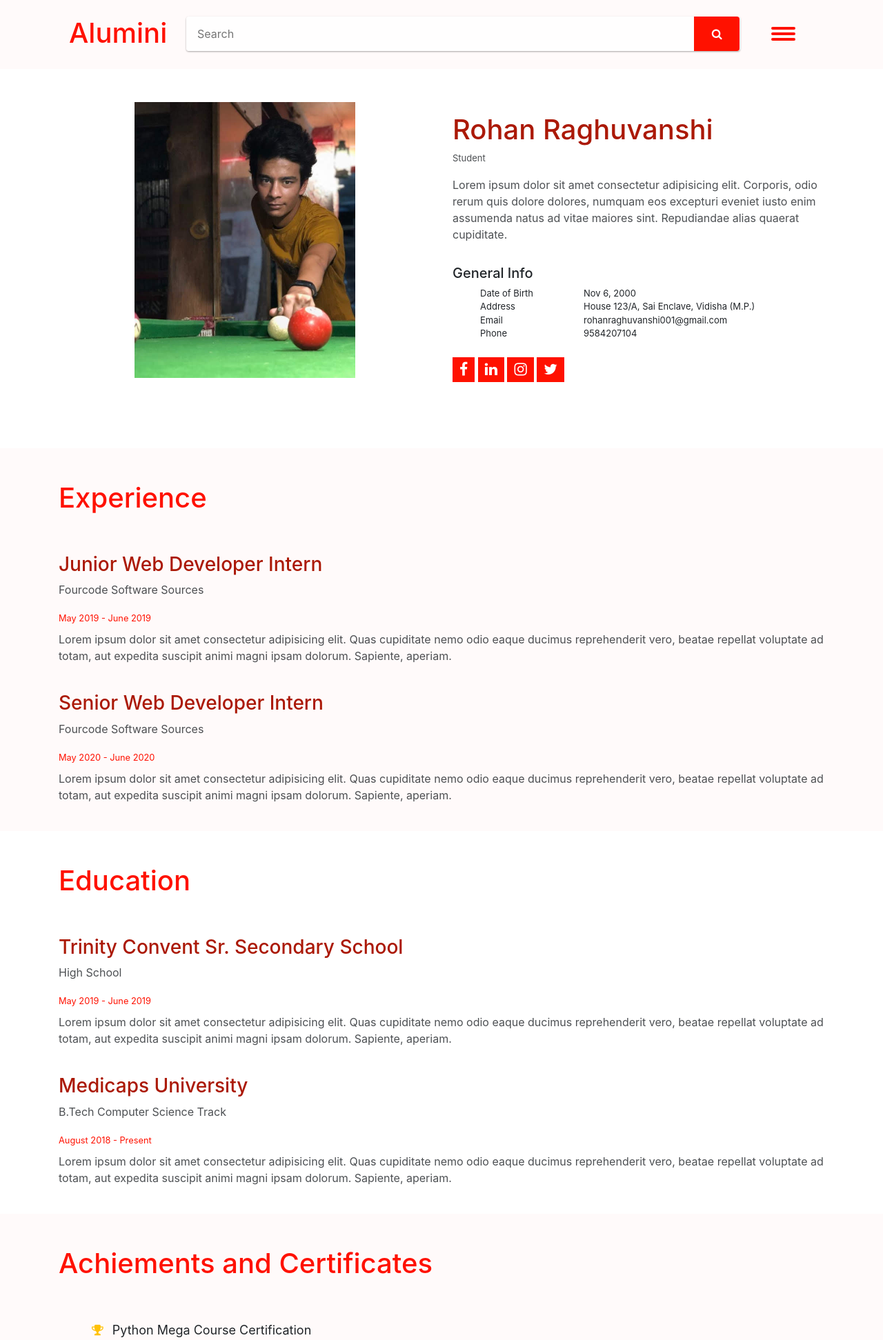
After one commit to rohanraghuwanshi/Alumini-Project, a Django app: page /accounts/profile/ in a window 1280 px wide. The commit adds this page. Shown: the top 1943 px of the page at 69% size. Run offline with Django 3.2, Linux system fonts and the light colour scheme; some libraries are stand-ins or nearby versions.

Commit message:
Template's added and edited

```diff
--- /dev/null
+++ b/profiles/templates/registration/profilepage.htm
@@ -0,0 +1,146 @@
+{% extends 'base.html' %}{% load static %}
+{% block body_block %}
+<section class="profile-page pt-5">
+	<div class="container">
+		<div class="profile-details row">
+			<div class="profile-image col-lg-6 pb-3">
+				<img src="{% static '/images/profilepic/profile.jpg' %}" alt="">
+			</div>
+			<div class="profile-text col-lg-6 p-3">
+				<div class="personal-details">
+					<h1>Rohan Raghuvanshi</h1>
+					<p>Student</p>
+				</div>
+				<div class="user-bio pb-3">
+					<p>Lorem ipsum dolor sit amet consectetur adipisicing elit. Corporis, odio rerum quis dolore
+						dolores, numquam eos excepturi eveniet iusto enim assumenda natus ad vitae maiores sint.
+						Repudiandae alias quaerat cupiditate.</p>
+				</div>
+				<div class="general-info">
+					<h5>General Info</h5>
+					<ul>
+						<li><span>Date of Birth</span>Nov 6, 2000</li>
+						<li><span>Address</span>House 123/A, Sai Enclave, Vidisha (M.P.)</li>
+						<li><span>Email</span>rohanraghuvanshi001@gmail.com</li>
+						<li><span>Phone</span>9584207104</li>
+					</ul>
+				</div>
+				<div class="social-links pt-2">
+					<a href="#" class="fa fa-lg fa-facebook"></a>
+					<a href="#" class="fa fa-lg fa-linkedin"></a>
+					<a href="#" class="fa fa-lg fa-instagram"></a>
+					<a href="#" class="fa fa-lg fa-twitter"></a>
+				</div>
+			</div>
+		</div>
+	</div>
+</section>
+
+<section class="experience-section pt-5">
+	<div class="container">
+		<h1 class="pb-5 section-title">Experience</h1>
+
+		<div class="experience pb-4">
+			<div class="experience-title">
+				<h3>Junior Web Developer Intern</h3>
+				<p>Fourcode Software Sources</p>
+			</div>
+			<div class="experience-desc">
+				<small>May 2019 - June 2019</small>
+				<p class="pt-2">Lorem ipsum dolor sit amet consectetur adipisicing elit. Quas cupiditate nemo odio eaque
+					ducimus reprehenderit vero, beatae repellat voluptate ad totam, aut expedita suscipit animi magni
+					ipsam dolorum. Sapiente, aperiam.</p>
+			</div>
+		</div>
+		<div class="experience pb-4">
+			<div class="experience-title">
+				<h3>Senior Web Developer Intern</h3>
+				<p>Fourcode Software Sources</p>
+			</div>
+			<div class="experience-desc">
+				<small>May 2020 - June 2020</small>
+				<p class="pt-2">Lorem ipsum dolor sit amet consectetur adipisicing elit. Quas cupiditate nemo odio eaque
+					ducimus reprehenderit vero, beatae repellat voluptate ad totam, aut expedita suscipit animi magni
+					ipsam
+					dolorum. Sapiente, aperiam.</p>
+			</div>
+		</div>
+
+	</div>
+</section>
+
+<section class="education-section pt-5">
+	<div class="container">
+		<h1 class="pb-5 section-title">Education</h1>
+
+		<div class="experience pb-4">
+			<div class="experience-title">
+				<h3>Trinity Convent Sr. Secondary School</h3>
+				<p>High School</p>
+			</div>
+			<div class="experience-desc">
+				<small>May 2019 - June 2019</small>
+				<p class="pt-2">Lorem ipsum dolor sit amet consectetur adipisicing elit. Quas cupiditate nemo odio eaque
+					ducimus reprehenderit vero, beatae repellat voluptate ad totam, aut expedita suscipit animi magni
+					ipsam dolorum. Sapiente, aperiam.</p>
+			</div>
+		</div>
+		<div class="experience pb-4">
+			<div class="experience-title">
+				<h3>Medicaps University</h3>
+				<p>B.Tech Computer Science Track</p>
+			</div>
+			<div class="experience-desc">
+				<small>August 2018 - Present</small>
+				<p class="pt-2">Lorem ipsum dolor sit amet consectetur adipisicing elit. Quas cupiditate nemo odio eaque
+					ducimus reprehenderit vero, beatae repellat voluptate ad totam, aut expedita suscipit animi magni
+					ipsam
+					dolorum. Sapiente, aperiam.</p>
+			</div>
+		</div>
+	</div>
+</section>
+
+<section class="achievements-section pt-5">
+	<div class="container">
+		<h1 class="pb-5 section-title">Achiements and Certificates</h1>
+
+		<ul class="achievements-list pb-4">
+			<li><i class="fa fa-trophy text-warning p-2"> </i> Python Mega Course Certification</li>
+			<li><i class="fa fa-trophy text-warning p-2"> </i> Portfolio Website Created</li>
+			<li><i class="fa fa-trophy text-warning p-2"> </i> 3rd Rank NMIMS Hackathon</li>
+			<li><i class="fa fa-trophy text-warning p-2"> </i> Python Mega Course Certification</li>
+			<li><i class="fa fa-trophy text-warning p-2"> </i> Portfolio Website Created</li>
+			<li><i class="fa fa-trophy text-warning p-2"> </i> 3rd Rank NMIMS Hackathon</li>
+		</ul>
+	</div>
+</section>
+
+<section class="skills-section pt-5">
+	<div class="container">
+		<h1 class="pb-5 section-title">Skills and Hobbies</h1>
+		<div class="row">
+
+			<div class="col-lg-6">
+				<h3>Skills</h3>
+				<ul class="achievements-list pb-4">
+					<li>Python</li>
+					<li>Django</li>
+					<li>HTML</li>
+					<li>CSS</li>
+					<li>Java Script</li>
+				</ul>
+			</div>
+			<div class="col-lg-6">
+				<h3>Hobbies</h3>
+				<ul class="achievements-list pb-4">
+					<li>Football</li>
+					<li>Pool</li>
+					<li>Reading</li>
+				</ul>
+			</div>
+		</div>
+	</div>
+</section>
+
+{% endblock body_block %}
--- a/profiles/urls.py
+++ b/profiles/urls.py
@@ -12,5 +12,6 @@ urlpatterns = [
     path('registration/complete-profile/<int:pk>/', ProfileCompletionView.as_view(), name='profile_completion'),
     path('registration/add-profile-links/<int:pk>/', ProfileLinkAdditionView.as_view(), name='profile_links'),
     path('registration/add-address/', AddressView.as_view(), name='address'),
+    path("profile/", ProfileView.as_view(), name="profile"),
     path('logout/', LogoutView.as_view(), name='logout'),
 ]
--- a/profiles/views.py
+++ b/profiles/views.py
@@ -2,7 +2,7 @@ from django.shortcuts import render, redirect
 from django.contrib.auth import authenticate, login
 from django.contrib.auth.mixins import LoginRequiredMixin
 from django.contrib.auth.models import User
-from django.views.generic import CreateView, UpdateView
+from django.views.generic import CreateView, UpdateView, TemplateView
 
 from .forms import *
 from .models import Profile, Address
@@ -70,3 +70,6 @@ class ProfileLinkAdditionView(UpdateView):
     def form_valid(self, form):
         form.save()
         return redirect('/')
+
+class ProfileView(TemplateView):
+    template_name = "registration/profilepage.htm"
--- a/static/css/style.css
+++ b/static/css/style.css
@@ -3,7 +3,9 @@
 body {
     background-color: #fffafa;
 }
-
+p{
+    opacity: 0.8;
+}
 
 /* Menu Css */
 
@@ -83,7 +85,7 @@ body {
     text-decoration: none;
 }
 
-@media only screen and (max-width: 750px) {
+@media only screen and (max-width: 767px) {
     .menu {
         width: 300px;
         left: -300px;
@@ -102,6 +104,12 @@ body {
 }
 
 @media only screen and (max-width: 400px) {
+    .menu {
+        width: 250px;
+        left: -250px;
+        padding: 50px;
+    }
+
     .menu_toggler {
         right: 23%;
     }
@@ -404,14 +412,15 @@ header .search-form .button:hover {
 
 
 /* About us section */
-.about-us-section{
+.about-us-section,
+.profile-page {
     margin-top: 100px;
     background-color: #fff;
     text-align: center;
 }
 
 .our-team-section h1,
-.about-us-section h1{
+.about-us-section h1 {
     color: #ab1906;
 }
 
@@ -420,22 +429,103 @@ header .search-form .button:hover {
     opacity: 0.95;
     font-size: larger;
 }
-
-.about-us-story p{
+/*
+.about-us-story p {
     position: relative;
     top: 20%;
+} */
+
+.about-us-story .story-img{
+    text-align: center;
 }
 
-.about-us-section img{
+.about-us-story img {
     max-height: 350px;
 }
 
-.our-team-section a{
+.our-team-section a {
     color: #ab1906;
 }
 
 @media only screen and (max-width: 740px) {
-    .about-us-section {
+
+    .about-us-section,
+    .profile-page {
         margin-top: 150px;
     }
 }
+
+
+/* Profile page css */
+.profile-page .profile-text{
+    margin-bottom: 80px;
+    text-align: left;
+    font-size: medium;
+}
+
+.profile-text .personal-details{
+    font-size: small;
+}
+
+.profile-page div.profile-image img {
+    max-height: 400px;
+}
+
+.profile-page .profile-text h1{
+    color: #ab1906;
+}
+
+.profile-page .general-info li{
+    list-style: none;
+    font-size: small;
+}
+
+.profile-page .general-info li span{
+    min-width: 150px;
+    display: inline-block;
+}
+
+.profile-page .social-links a{
+    text-decoration: none;
+    background: #ff1100;
+    color: #fff;
+    padding: 10px;
+    transition: 0.2s;
+}
+
+.profile-page .social-links a:hover{
+    background: #ab1906;
+    color: #ffffff;
+}
+
+.experience-desc small,
+.section-title{
+    color: #ff1100 !important;
+}
+
+.experience-title h3{
+    color: #ab1906;
+}
+
+.education-section,
+.skills-section{
+    background-color: #fff;
+}
+
+.skills-section{
+    background: #fffafa;
+}
+
+.skills-section h3{
+    color: #ab1906;
+}
+
+.achievements-list li{
+    list-style: none;
+    font-size: large;
+    transition: 0.2s;
+}
+
+.achievements-list li i{
+    min-width: 20px;
+}
--- a/templates/base.html
+++ b/templates/base.html
@@ -41,12 +41,10 @@
             <div class="menu">
                 <a href="{% url 'homeapp:index' %}"><i class="fa fa-home"> </i> Home</a>
                 {% if user.is_authenticated %}
-                    <a href="#"><i class="fa fa-user"> </i> Profile</a>
-                {% else %}
-                    <a href="{% url 'profiles:login' %}"><i class="fa fa-user"> </i> Profile</a>
+                    <a href="{% url 'profiles:profile' %}"><i class="fa fa-user"> </i> Profile</a>
                 {% endif %}
                 <a href="#"><i class="fa fa-comment"> </i> Blog</a>
-                <a href="{% url 'homeapp:aboutus' %}"><i class="fa fa-envelope"> </i> Chat</a>
+                <a href="#"><i class="fa fa-envelope"> </i> Chat</a>
                 <a href="{% url 'homeapp:aboutus' %}"><i class="fa fa-info-circle"> </i> About Us</a>
                 <a href="{% url 'homeapp:contact' %}"><i class="fa fa-phone"> </i> Contact Us</a>
 
```
Also changed, not shown: homeapp/templates/homeapp/aboutus.html (+24 -28 lines), static/images/profilepic/profile.jpg (added).
